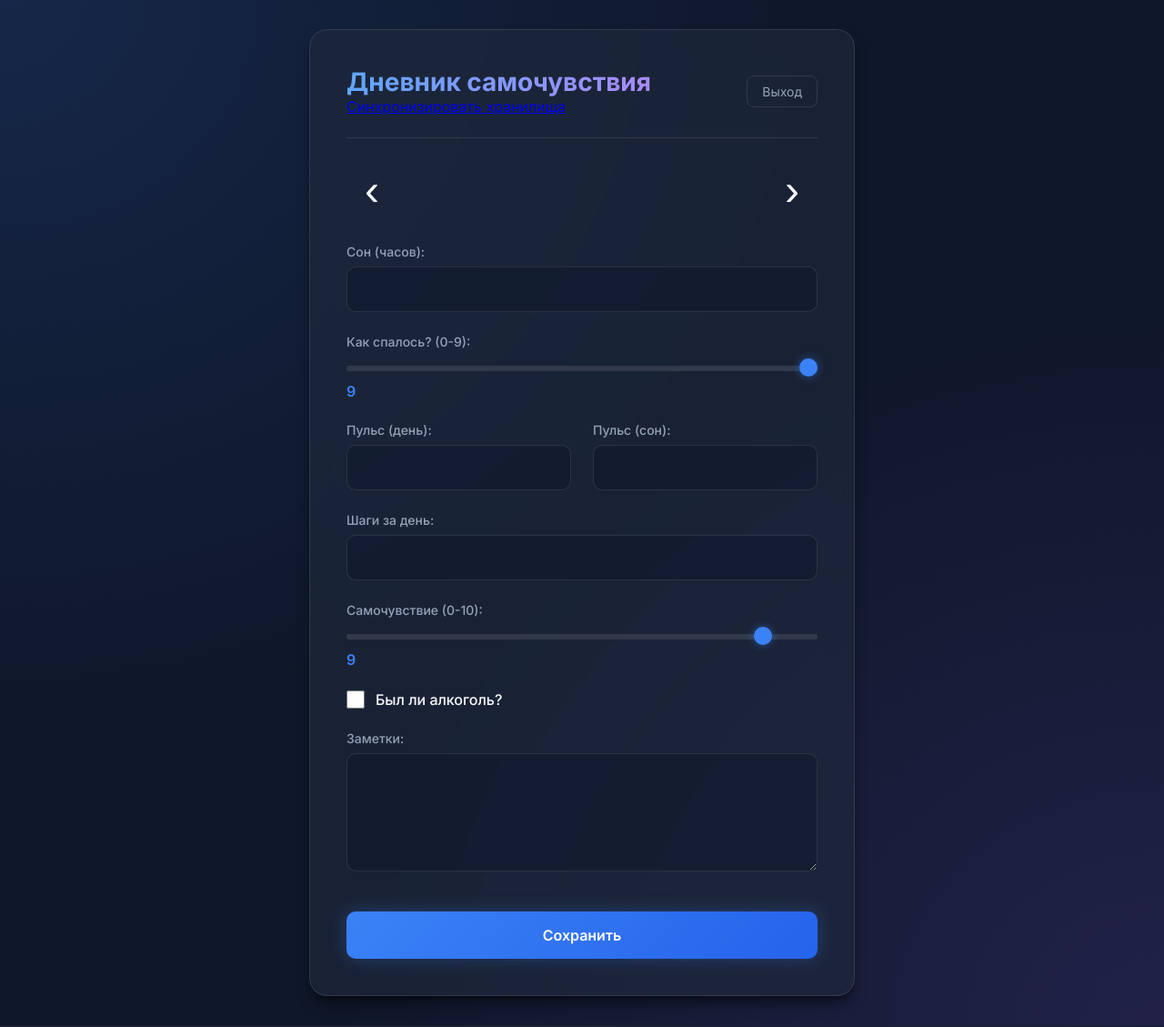
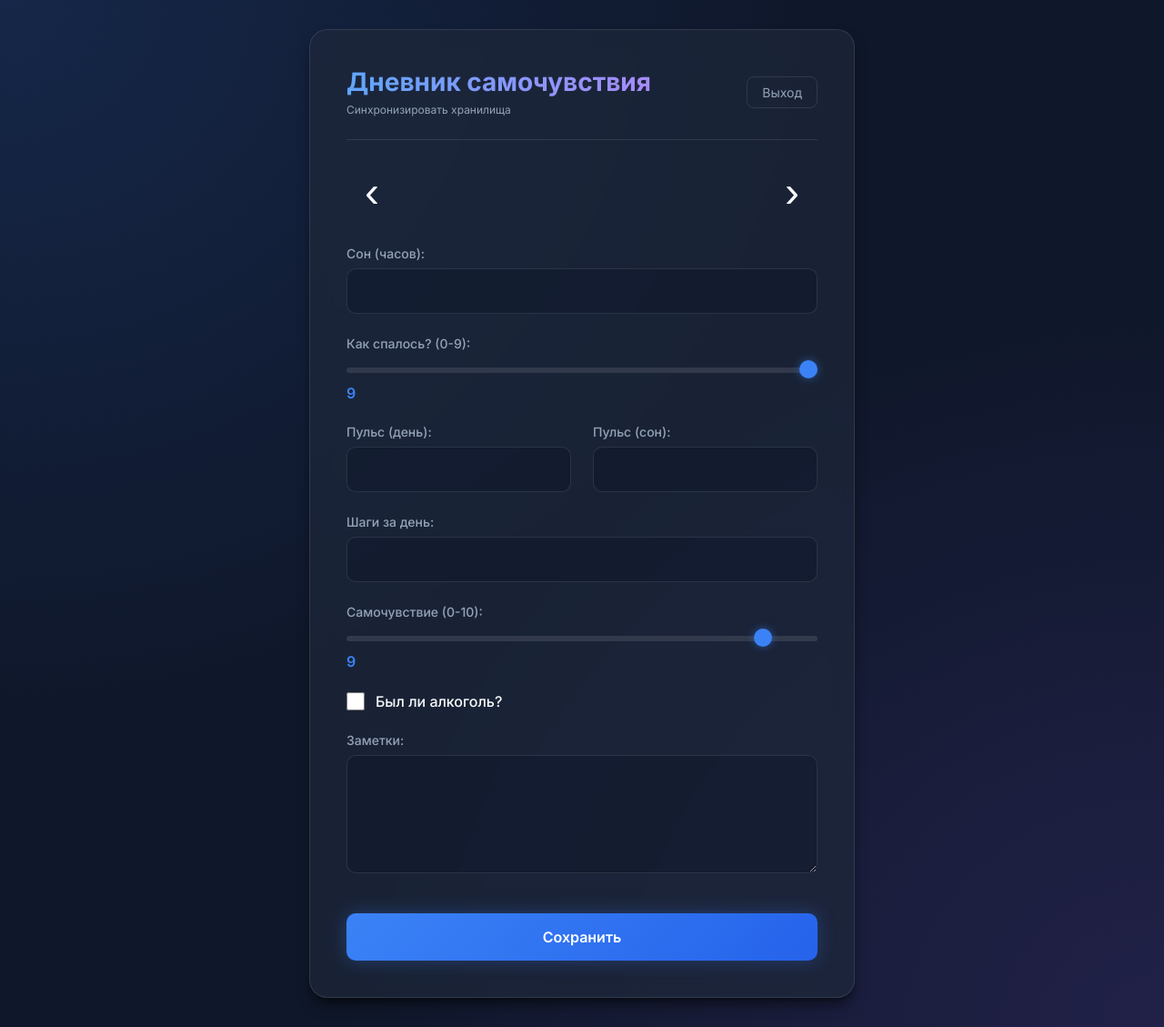
Before and after one commit to vsuh/sleepmon, a FastAPI app: template app/templates/form.html in a window 1280 px wide. Shown: the whole page at 91% size. Run offline with FastAPI, Linux system fonts and the light colour scheme; the template is opened without the code that fills it, so the values that code supplies are empty.

Commit message:
style(web): style storage sync link

```diff
--- a/app/static/style.css
+++ b/app/static/style.css
@@ -65,6 +65,19 @@ h1 {
     background: linear-gradient(to right, #60a5fa, #a78bfa);
     -webkit-background-clip: text;
     -webkit-text-fill-color: transparent;
+}
+
+.storage-sync-link {
+    display: inline-block;
+    margin-top: 0.4rem;
+    color: var(--text-muted);
+    font-size: 0.75rem;
+    text-decoration: none;
+}
+
+.storage-sync-link:hover {
+    color: var(--text-main);
+    text-decoration: underline;
 }
 
 .btn-outline {
```
